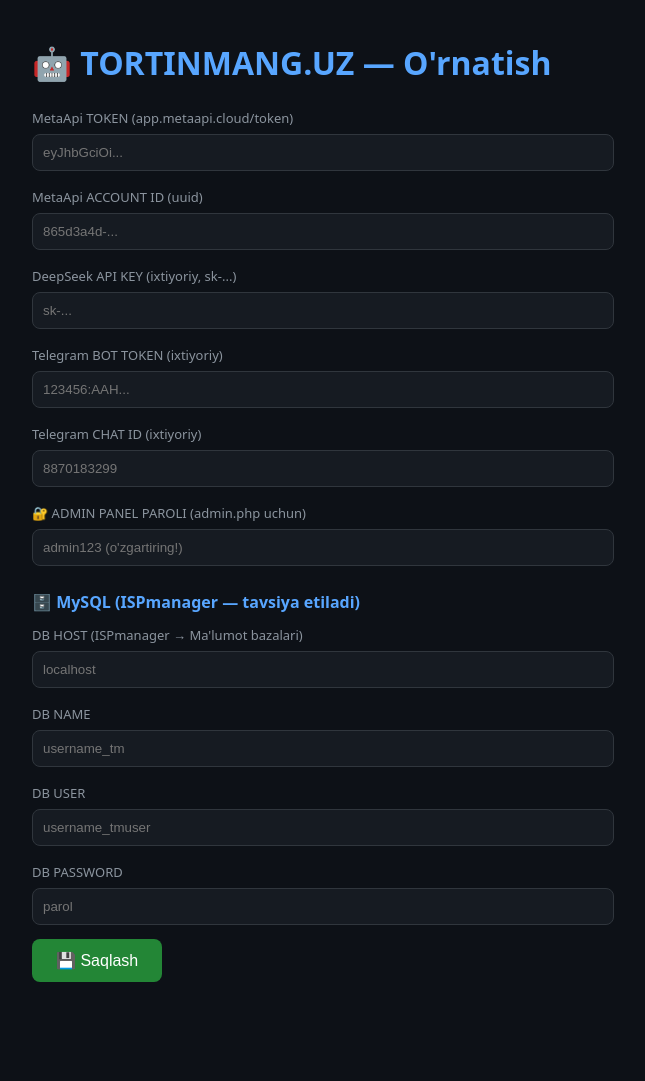
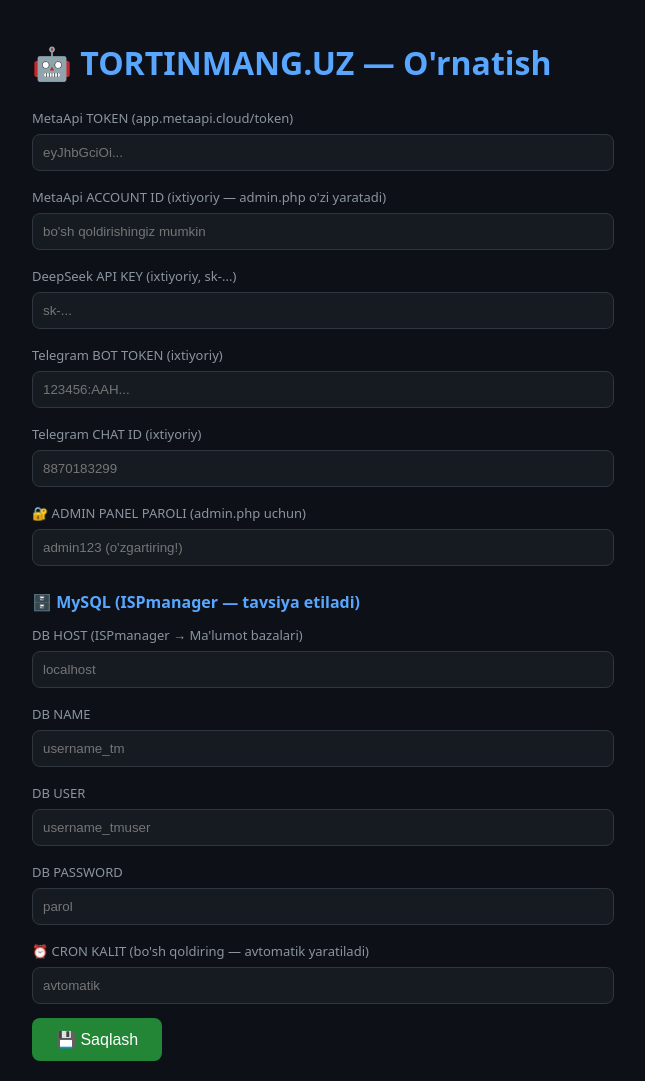
Before and after one commit to paeimovxasan-droid/bozor, a PHP site: page /install.php in a window 1280 px wide. Shown: the whole page, without its empty margins (328-973 px from the left). Before the commit the page ends 982 px from the top, so only its background shows below. Run offline with PHP 8.4, Linux system fonts and the light colour scheme.

Commit message:
PHP: 100% hosting rejimi — HTTP-cron kalit, 3 xil cron usuli, install.php CRON URL, hosting-only hujjatlar
Co-authored-by: arena-agent <297053741+arena-agent@users.noreply.github.com>

```diff
--- a/php/check.php
+++ b/php/check.php
@@ -70,7 +70,11 @@ if (empty($cfg['DB_NAME'])) {
     }
 }
 
-// 7. Yozish huquqi (state/log)
+// 7. CRON kalit (HTTP cron usuli uchun)
+row(!empty($cfg['CRON_KEY']), 'Cron kalit',
+    !empty($cfg['CRON_KEY']) ? 'HTTP cron tayyor' : 'install.php avtomatik yaratadi');
+
+// 8. Yozish huquqi (state/log)
 $w = @file_put_contents($dir . '/.write_test', 'ok');
 row($w !== false, 'Papka yozish huquqi');
 @unlink($dir . '/.write_test');
--- a/php/config.example.php
+++ b/php/config.example.php
@@ -12,7 +12,11 @@
 return [
     // ── MetaApi (Libertex MT5 ko'prigi) ─────────────────────────
     'META_API_TOKEN'  => '',   // app.metaapi.cloud/token sahifasidan
-    'META_ACCOUNT_ID' => '',   // app.metaapi.cloud/accounts sahifasidan
+    'META_ACCOUNT_ID' => '',   // admin.php o'zi yaratadi yoki qo'lda kiriting
+
+    // ── Admin panel va HTTP cron ─────────────────────────────────
+    'ADMIN_PASS' => 'admin123', // admin.php kirish paroli (o'zgartiring!)
+    'CRON_KEY'   => '',          // cycle.php?key=... HTTP cron uchun kalit
 
     // ── DeepSeek AI (ixtiyoriy, lekin tavsiya) ──────────────────
     'DEEPSEEK_API_KEY' => '',  // sk-...
--- a/php/install.php
+++ b/php/install.php
@@ -18,9 +18,10 @@ if ($_SERVER['REQUEST_METHOD'] === 'POST') {
         'DB_USER' => trim($_POST['dbuser'] ?? ''),
         'DB_PASS' => trim($_POST['dbpass'] ?? ''),
         'ADMIN_PASS' => trim($_POST['adminpass'] ?? '') ?: 'admin123',
+        'CRON_KEY' => trim($_POST['cronkey'] ?? '') ?: bin2hex(random_bytes(8)),
     ];
-    if ($cfg['META_API_TOKEN'] === '' || $cfg['META_ACCOUNT_ID'] === '') {
-        $msg = 'MetaApi token va account ID majburiy!';
+    if ($cfg['META_API_TOKEN'] === '') {
+        $msg = 'MetaApi token majburiy! Hisobni keyin admin.php da ulaysiz.';
     } else {
         $extra = <<<'PHP'
 
@@ -77,11 +78,21 @@ button{background:#238636;color:#fff;padding:12px 24px;border:0;border-radius:8p
 label{color:#8b949e;font-size:13px}
 </style></head><body>
 <h1>🤖 TORTINMANG.UZ — O'rnatish</h1>
-<?php if ($msg === 'OK' || $msg === 'OK_DB'): ?>
+<?php if ($msg === 'OK' || $msg === 'OK_DB'):
+    $host = $_SERVER['HTTP_HOST'] ?? 'saytingiz.uz';
+    $scheme = (!empty($_SERVER['HTTPS']) && $_SERVER['HTTPS'] !== 'off') ? 'https' : 'http';
+    $cronUrl = $scheme . '://' . $host . '/tortinmang/cycle.php?key=' . $cfg['CRON_KEY'];
+?>
 <div class="ok">✅ <b>config.php saqlandi!</b>
-<?= $msg === 'OK_DB' ? ' MySQL jadvallari yaratildi 🗄️' : '' ?><br>
-Endi: 1) <a href="check.php">check.php</a> bilan ulanishni tekshiring,
-2) cron qo'shing, 3) <b>install.php faylni o'chiring</b> (xavfsizlik)!</div>
+<?= $msg === 'OK_DB' ? ' MySQL jadvallari yaratildi 🗄️' : '' ?><br><br>
+<b>Endi (kompyuter umuman kerak emas):</b><br>
+1) <a href="admin.php">admin.php</a> — Libertex hisobni ulang va avto savdoni yoqing<br>
+2) <a href="check.php">check.php</a> — hammasi yashilmi?<br>
+3) Cron qo'shing (3 xil usuldan biri, qarang README_PHP.md)<br>
+4) <b>install.php faylni o'chiring!</b><br><br>
+<b>Cron URL (HTTP usul uchun, nusxalab oling):</b><br>
+<input value="<?= htmlspecialchars($cronUrl) ?>" readonly style="font-size:12px" onclick="this.select()">
+</div>
 <?php elseif ($msg === 'OK_DBERR'): ?>
 <div class="err">⚠️ config saqlandi, lekin <b>MySQL ga ulanib bo'lmadi</b> —
 ma'lumotlar faylda saqlanadi. DB ma'lumotlarini ISPmanager da tekshiring.</div>
@@ -91,8 +102,8 @@ ma'lumotlar faylda saqlanadi. DB ma'lumotlarini ISPmanager da tekshiring.</div>
 <form method="post">
 <label>MetaApi TOKEN (app.metaapi.cloud/token)</label>
 <input name="token" placeholder="eyJhbGciOi...">
-<label>MetaApi ACCOUNT ID (uuid)</label>
-<input name="account" placeholder="865d3a4d-...">
+<label>MetaApi ACCOUNT ID (ixtiyoriy — admin.php o'zi yaratadi)</label>
+<input name="account" placeholder="bo'sh qoldirishingiz mumkin">
 <label>DeepSeek API KEY (ixtiyoriy, sk-...)</label>
 <input name="deepseek" placeholder="sk-...">
 <label>Telegram BOT TOKEN (ixtiyoriy)</label>
@@ -110,6 +121,8 @@ ma'lumotlar faylda saqlanadi. DB ma'lumotlarini ISPmanager da tekshiring.</div>
 <input name="dbuser" placeholder="username_tmuser">
 <label>DB PASSWORD</label>
 <input name="dbpass" type="password" placeholder="parol">
+<label>⏰ CRON KALIT (bo'sh qoldiring — avtomatik yaratiladi)</label>
+<input name="cronkey" placeholder="avtomatik">
 <button type="submit">💾 Saqlash</button>
 </form>
 </body></html>
```
Also changed, not shown: TORTINMANG-PHP-README.txt (+10 -2 lines), php/crontab.txt (+22 -5 lines), php/cycle.php (+15 -0 lines), php/README_PHP.md, 1 other file.
